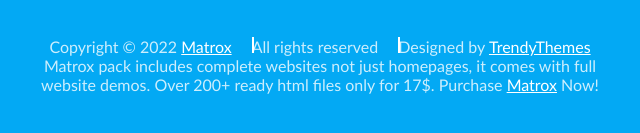
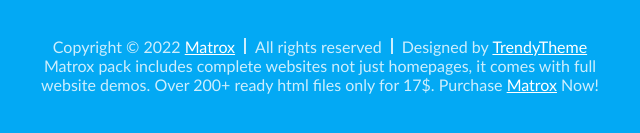
Before and after one commit to VladimirK1435/04---ComingSoon, a website: page index.html in a window 1280 px wide. Shown: the part 1045-1178 px from the top of the page, 320-960 px from the left. Drawn offline with Linux system fonts and the light colour scheme.

Commit message:
Footer style update

```diff
--- a/css/pages/home.css
+++ b/css/pages/home.css
@@ -81,20 +81,18 @@
   display: flex;
   gap: 0 20px;
 }
-
 .bottom > .trio > p {
   position: relative;
 }
-
 .bottom > .trio > p + p::before {
   content: "";
   display: inline-block;
   width: 2px;
   height: 16px;
-  background-color: #fff;
+  background-color: #fffc;
   position: absolute;
-  top: 1;
-  left: -11;
+  top: 1px;
+  left: -11px;
 }
 
 /* .bottom > .trio > p:last-child:after {
--- a/index.html
+++ b/index.html
@@ -140,10 +140,10 @@
       <div class="short-row bottom">
         <img class="logo-white" src="./pic/logo-white.png" alt="White logo" />
         <div class="trio">
-          <p>Copyright &copy; 2022 <a href="#">Matrox</a></p>
-          <p>All rights reserved</p>
-          <p>Designed by <a href="#" target="_blank">TrendyThemes</a></p>
-        </div>
+                <p>Copyright &copy; 2022 <a href="#">Matrox</a></p>
+                <p>All rights reserved</p>
+                <p>Designed by <a href="#" target="_blank">TrendyTheme</a></p>
+            </div>
         <p class="footer-description">
           Matrox pack includes complete websites not just homepages, it comes
           with full website demos. Over 200+ ready html files only for 17$.
```
